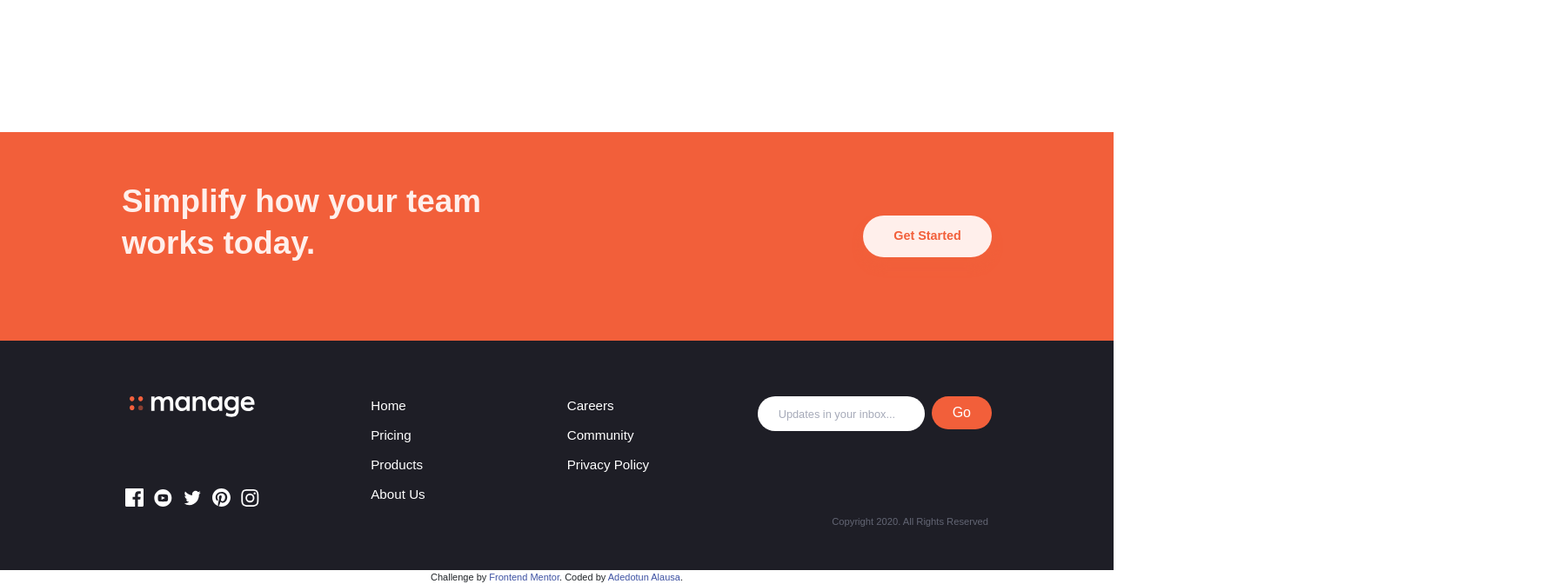
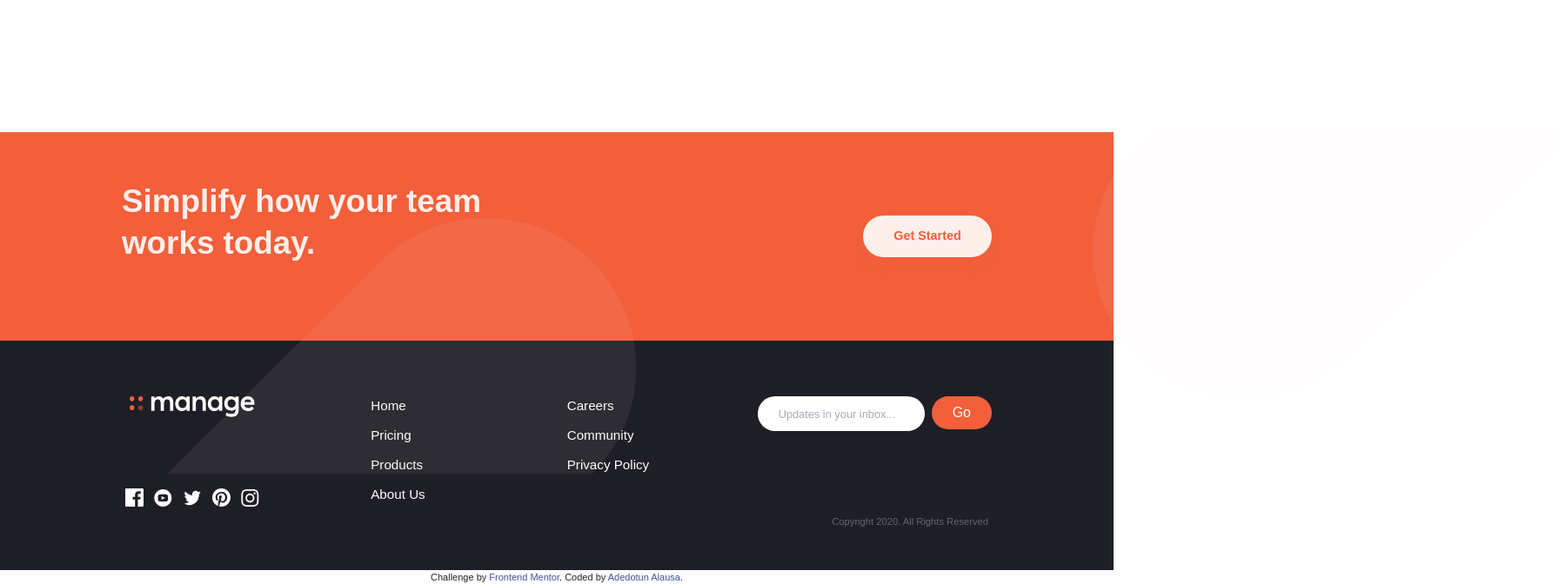
Before and after one commit to adedotunalausa/manage-landing-page, a plain HTML site: page index.html in a window 1280 px wide. Shown: the part 1807-2479 px from the top of the page at 87% size, 1792 px wide, since content can reach past the window. Drawn offline with nearby package versions, Linux system fonts and the light colour scheme; a web font is replaced by a local one.

Commit message:
Complete Desktop view

```diff
--- a/index.html
+++ b/index.html
@@ -181,7 +181,7 @@
 
   <section class="fourth-section">
     <img class="sm-bg-pattern-mobile" src="images/bg-simplify-section-mobile.svg" alt="simplify-bg">
-    <!-- <img class="sm-bg-pattern-desktop" src="images/bg-simplify-section-desktop.svg" alt="simplify-bg"> -->
+    <img class="sm-bg-pattern-desktop" src="images/bg-simplify-section-desktop.svg" alt="simplify-bg">
     <div class="fourth-section-container">
       <h2>Simplify how your team works today.</h2>
       <a class="btn-get-started-2" href="#">Get Started</a>
--- a/scss/styles.scss
+++ b/scss/styles.scss
@@ -586,6 +586,7 @@ nav {
 
   // Third Section
   .third-section {
+    z-index: 3;
     padding-bottom: 12rem;
     h2 {
       font-size: 2.2rem;
@@ -623,11 +624,11 @@ nav {
     }
 
     .sm-bg-pattern-desktop {
-      // display: inline;
-      width: 85rem;
+      display: inline;
+      width: 100rem;
       position: absolute;
       left: 12rem;
-      bottom: -85rem;
+      bottom: -97rem;
       z-index: 1;
       margin-top: 3rem;
     }
@@ -653,6 +654,7 @@ nav {
   // Fifth Section
   .fifth-section {
     padding: 4rem 0;
+    z-index: 10;
 
     .fifth-section-container {
       flex-direction: row;
```
Also changed, not shown: css/styles.css, 1 other file.
